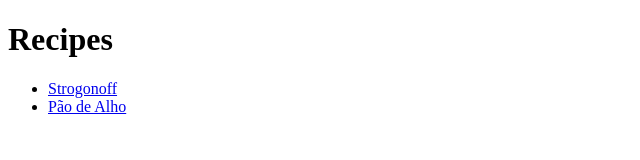
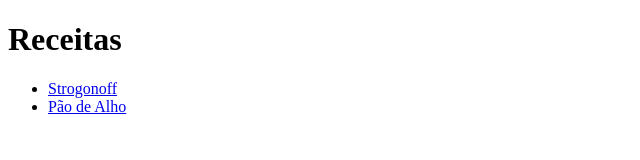
Before and after one commit to lukas748/Recipes, a plain HTML site: page index.html in a window 1280 px wide. Shown: the full height of the page, 0-640 px from the left. Drawn offline with Linux system fonts and the light colour scheme.

Commit message:
Waiting for CSS

```diff
--- a/index.html
+++ b/index.html
@@ -6,7 +6,7 @@
     <title>Document</title>
 </head>
 <body>
-    <h1>Recipes</h1>
+    <h1>Receitas</h1>
     <ul>
         <li><a href="recipes/strogonoff.html">Strogonoff</a></li>
         <li><a href="recipes/pão de alho.html">Pão de Alho</a></li>
```
